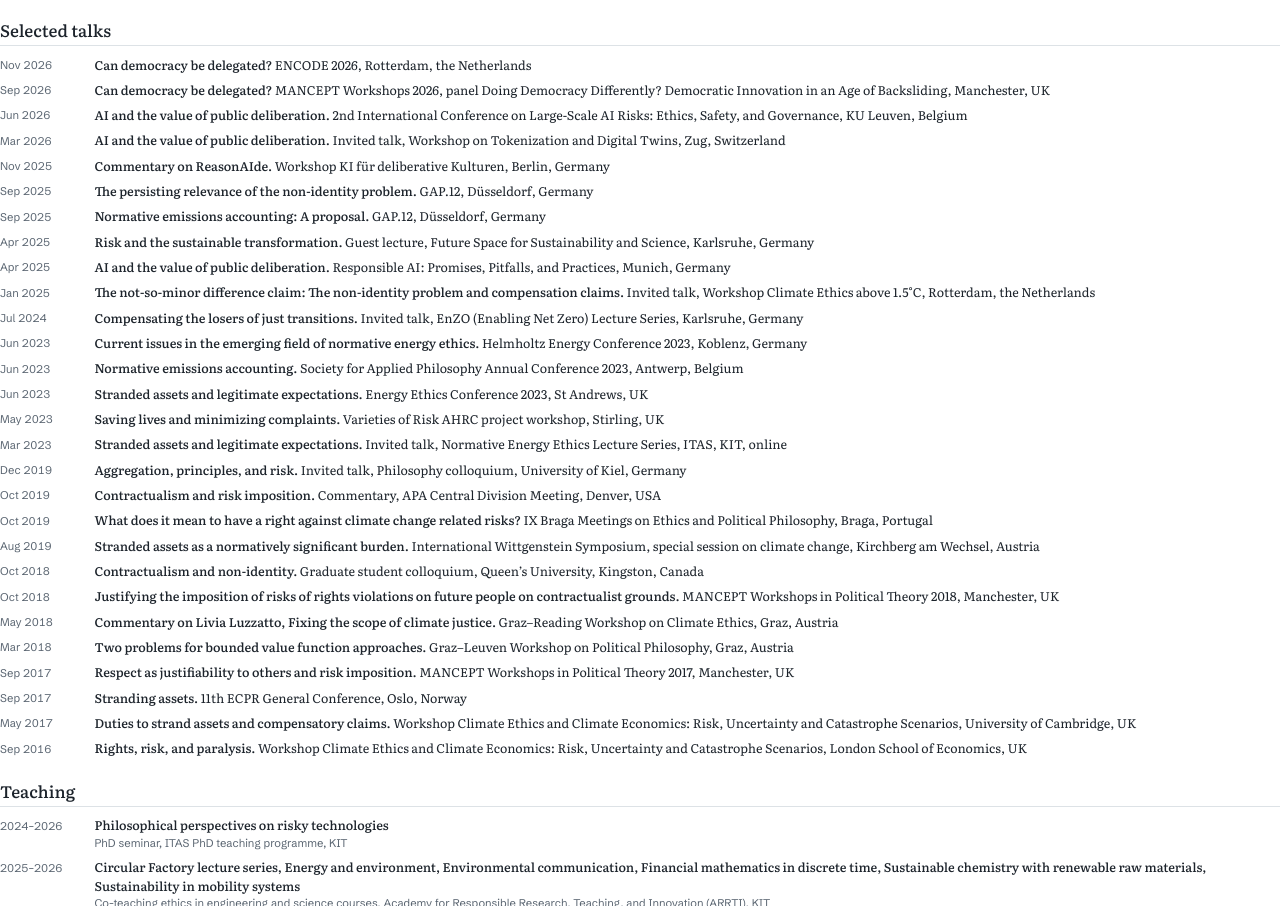
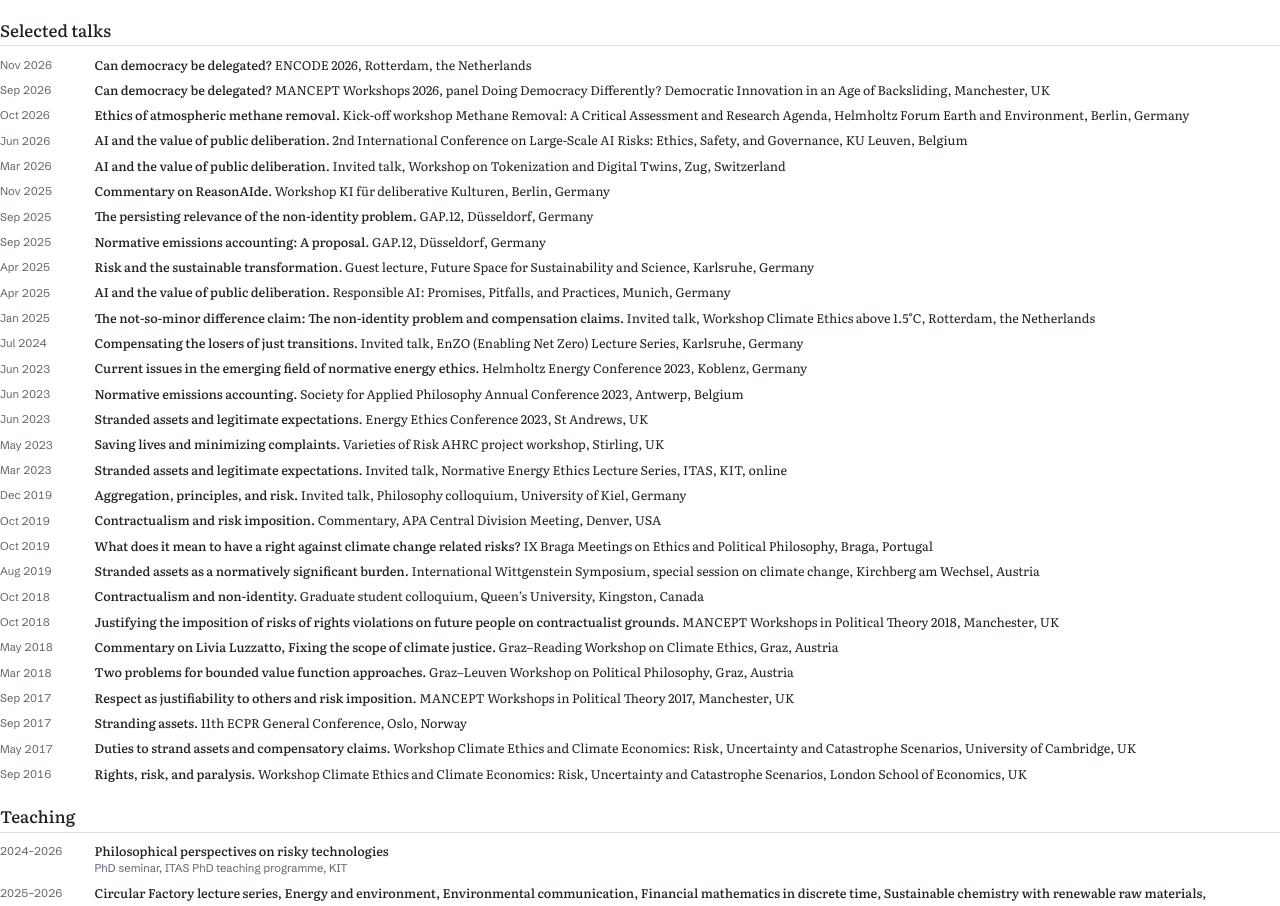
Before and after one commit to eikeduevelgh/homepage, a plain HTML site: page _source/cv.html in a window 1280 px wide. Shown: the part 1600-2506 px from the top of the page. Drawn offline with Linux system fonts and the light colour scheme.

Commit message:
Recent talks: AMR kick-off workshop, Berlin (Oct 2026); CV updated
Co-Authored-By: Claude Opus 5.5 <noreply@anthropic.com>
Claude-Session: https://claude.ai/code/session_014Djmi4Ssn68b6TN66oN8WU

```diff
--- a/_source/cv.html
+++ b/_source/cv.html
@@ -174,6 +174,7 @@
   <ul class="rows">
     <li><span class="when">Nov 2026</span><span class="what"><span class="t">Can democracy be delegated?</span> ENCODE 2026, Rotterdam, the Netherlands</span></li>
     <li><span class="when">Sep 2026</span><span class="what"><span class="t">Can democracy be delegated?</span> MANCEPT Workshops 2026, panel Doing Democracy Differently? Democratic Innovation in an Age of Backsliding, Manchester, UK</span></li>
+    <li><span class="when">Oct 2026</span><span class="what"><span class="t">Ethics of atmospheric methane removal.</span> Kick-off workshop Methane Removal: A Critical Assessment and Research Agenda, Helmholtz Forum Earth and Environment, Berlin, Germany</span></li>
     <li><span class="when">Jun 2026</span><span class="what"><span class="t">AI and the value of public deliberation.</span> 2nd International Conference on Large-Scale AI Risks: Ethics, Safety, and Governance, KU Leuven, Belgium</span></li>
     <li><span class="when">Mar 2026</span><span class="what"><span class="t">AI and the value of public deliberation.</span> Invited talk, Workshop on Tokenization and Digital Twins, Zug, Switzerland</span></li>
     <li><span class="when">Nov 2025</span><span class="what"><span class="t">Commentary on ReasonAIde.</span> Workshop KI für deliberative Kulturen, Berlin, Germany</span></li>
```
Also changed, not shown: index.html (+1 -0 lines), 1 other file.
